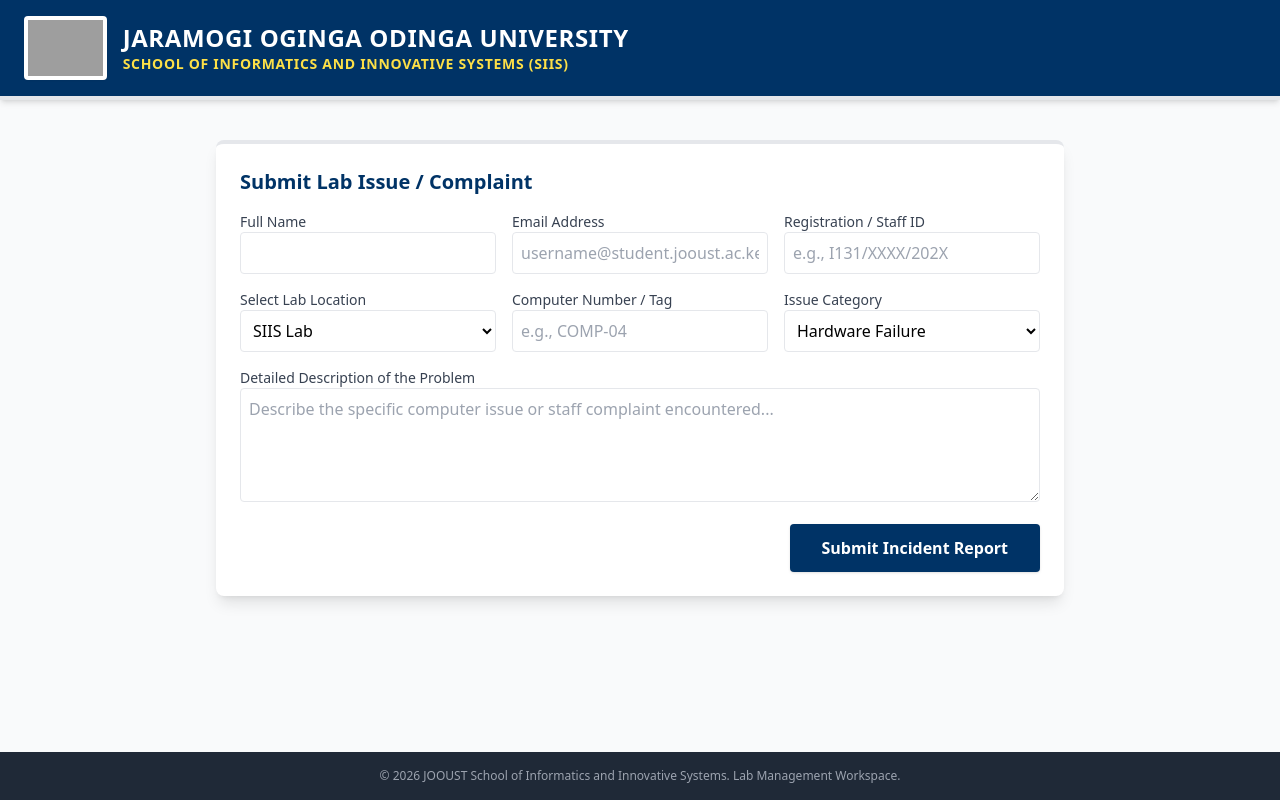
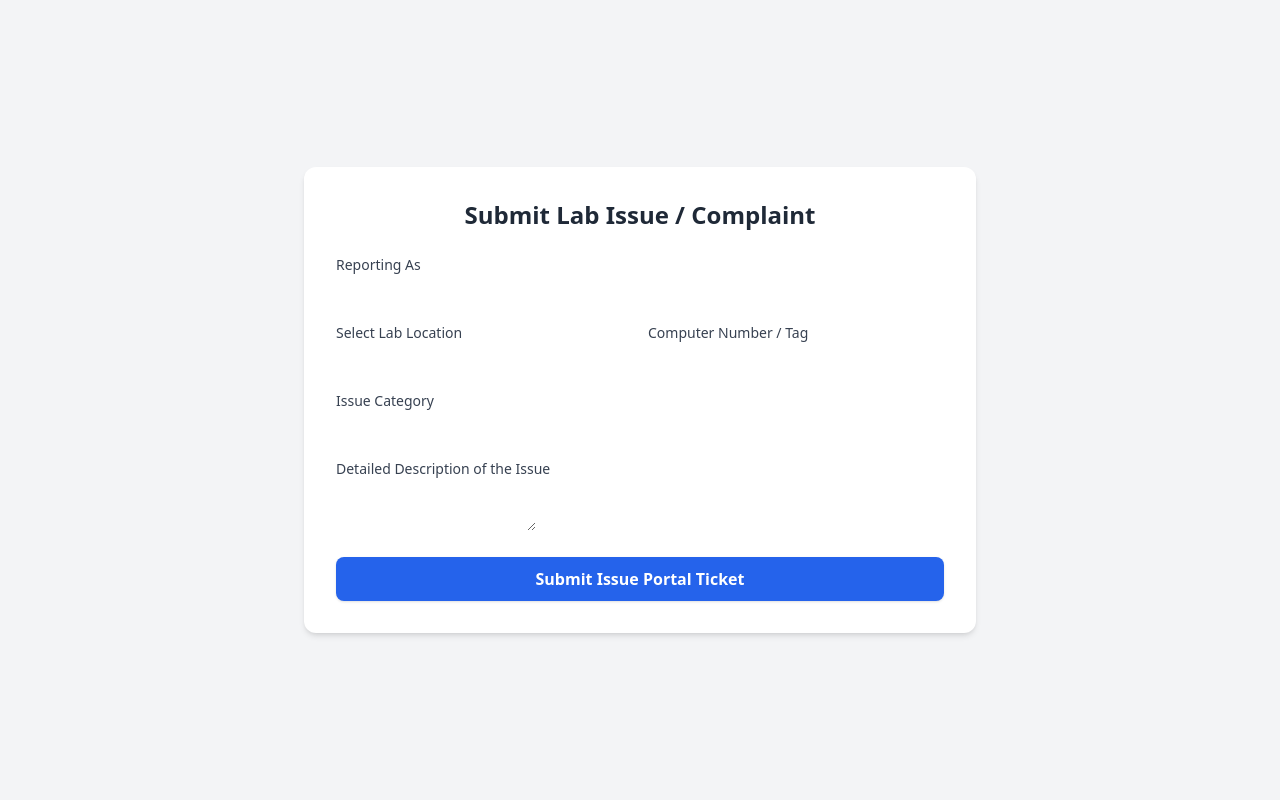
Before and after one commit to velex7835/jooust_siis_lab, a Django app: template lab_portal/templates/lab_portal/report.html in a window 1280 px wide. Run offline with Django 4.2, Linux system fonts and the light colour scheme; the template is opened without the code that fills it, so the values that code supplies are empty, except form fields; form fields are guessed from the names that the template uses; some libraries are stand-ins or nearby versions; grey boxes are pictures that could not be loaded.

Commit message:
Scrubbed PII input containers from report template layout view

```diff
--- a/lab_portal/templates/lab_portal/report.html
+++ b/lab_portal/templates/lab_portal/report.html
@@ -3,90 +3,49 @@
 <head>
     <meta charset="UTF-8">
     <meta name="viewport" content="width=device-width, initial-scale=1.0">
-    <title>JOOUST - SIIS Lab Portal</title>
+    <title>Submit Lab Issue | JOOUST SIIS Lab Portal</title>
     <script src="https://cdn.tailwindcss.com"></script>
-    <style>
-        .bg-jooust-blue { background-color: #003366; }
-        .text-jooust-blue { color: #003366; }
-        .bg-jooust-gold { background-color: #FFCC00; }
-    </style>
 </head>
-<body class="bg-gray-50 flex flex-col min-h-screen">
+<body class="bg-gray-100 min-h-screen flex items-center justify-center p-6">
 
-    <header class="bg-jooust-blue text-white shadow-md border-b-4 border-jooust-gold">
-        <div class="container mx-auto px-6 py-4 flex items-center space-x-4">
-            <img src="https://www.jooust.ac.ke/images/logo.png" alt="JOOUST Logo" class="h-16 w-auto bg-white p-1 rounded shadow-sm">
+    <div class="bg-white p-8 rounded-xl shadow-md w-full max-w-2xl">
+        <h2 class="text-2xl font-bold text-gray-800 mb-6 text-center">Submit Lab Issue / Complaint</h2>
+
+        <form method="POST" class="space-y-5">
+            {% csrf_token %}
+
             <div>
-                <h1 class="text-xl md:text-2xl font-bold tracking-wide">JARAMOGI OGINGA ODINGA UNIVERSITY</h1>
-                <p class="text-xs md:text-sm text-yellow-300 font-semibold tracking-wider">SCHOOL OF INFORMATICS AND INNOVATIVE SYSTEMS (SIIS)</p>
-            </div>
-        </div>
-    </header>
-
-    <main class="container mx-auto px-6 py-10 max-w-4xl flex-grow">
-        {% if success %}
-        <div class="mb-6 p-4 bg-green-100 text-green-800 border-l-4 border-green-500 rounded shadow">
-            <strong>Success!</strong> Your incident report has been registered successfully. The 4 SIIS Lab Admins have been notified.
-        </div>
-        {% endif %}
-
-        <div class="bg-white rounded-lg shadow-lg overflow-hidden border-t-4 border-jooust-blue p-6">
-            <h2 class="text-xl font-bold text-jooust-blue mb-4">Submit Lab Issue / Complaint</h2>
-            <form method="POST" class="space-y-4">
-                {% csrf_token %}
-                <div class="grid grid-cols-1 md:grid-cols-3 gap-4">
-                    <div>
-                        <label class="block text-sm font-medium text-gray-700">Full Name</label>
-                        <input type="text" name="full_name" class="w-full p-2 border rounded focus:ring-2 focus:ring-blue-900 outline-none" required>
-                    </div>
-                    <div>
-                        <label class="block text-sm font-medium text-gray-700">Email Address</label>
-                        <input type="email" name="email" class="w-full p-2 border rounded focus:ring-2 focus:ring-blue-900 outline-none" placeholder="username@student.jooust.ac.ke" required>
-                    </div>
-                    <div>
-                        <label class="block text-sm font-medium text-gray-700">Registration / Staff ID</label>
-                        <input type="text" name="reg_id" class="w-full p-2 border rounded focus:ring-2 focus:ring-blue-900 outline-none" placeholder="e.g., I131/XXXX/202X" required>
-                    </div>
+                <label class="block text-sm font-medium text-gray-700 mb-1">Reporting As</label>
+                {{ form.reported_by }}
             </div>
 
-                <div class="grid grid-cols-1 md:grid-cols-3 gap-4">
+            <div class="grid grid-cols-1 md:grid-cols-2 gap-4">
                 <div>
-                        <label class="block text-sm font-medium text-gray-700">Select Lab Location</label>
-                        <select name="lab_room" class="w-full p-2 border rounded bg-white">
-                            <option value="SIIS Lab">SIIS Lab</option>
-                            <option value="Computer Lab 1">Computer Lab 1</option>
-                            <option value="Multidisciplinary Lab">Multidisciplinary Lab</option>
-                        </select>
+                    <label class="block text-sm font-medium text-gray-700 mb-1">Select Lab Location</label>
+                    {{ form.lab_room }}
                 </div>
+
                 <div>
-                        <label class="block text-sm font-medium text-gray-700">Computer Number / Tag</label>
-                        <input type="text" name="comp_num" class="w-full p-2 border rounded focus:ring-2 focus:ring-blue-900 outline-none" placeholder="e.g., COMP-04" required>
-                    </div>
-                    <div>
-                        <label class="block text-sm font-medium text-gray-700">Issue Category</label>
-                        <select name="category" class="w-full p-2 border rounded bg-white">
-                            <option value="Hardware">Hardware Failure</option>
-                            <option value="Software">Software Issue</option>
-                            <option value="Network">Network Problem</option>
-                            <option value="Staff Complain">Staff Complaint</option>
-                        </select>
+                    <label class="block text-sm font-medium text-gray-700 mb-1">Computer Number / Tag</label>
+                    {{ form.computer_number }}
                 </div>
             </div>
 
             <div>
-                    <label class="block text-sm font-medium text-gray-700">Detailed Description of the Problem</label>
-                    <textarea name="description" rows="4" class="w-full p-2 border rounded focus:ring-2 focus:ring-blue-900 outline-none" placeholder="Describe the specific computer issue or staff complaint encountered..." required></textarea>
+                <label class="block text-sm font-medium text-gray-700 mb-1">Issue Category</label>
+                {{ form.category }}
             </div>
 
-                <div class="flex justify-end">
-                    <button type="submit" class="bg-jooust-blue text-white px-8 py-3 rounded font-bold hover:bg-blue-900 transition shadow">Submit Incident Report</button>
+            <div>
+                <label class="block text-sm font-medium text-gray-700 mb-1">Detailed Description of the Issue</label>
+                {{ form.description }}
             </div>
+
+            <button type="submit" class="w-full bg-blue-600 hover:bg-blue-700 text-white font-semibold py-2.5 px-4 rounded-lg transition dynamic duration-200 shadow">
+                Submit Issue Portal Ticket
+            </button>
         </form>
     </div>
-    </main>
 
-    <footer class="bg-gray-800 text-gray-400 text-center py-4 text-xs">
-        &copy; 2026 JOOUST School of Informatics and Innovative Systems. Lab Management Workspace.
-    </footer>
 </body>
 </html>
```
Also changed, not shown: lab_portal/forms.py (added). Lines whose indentation alone changed are shown as unchanged.
